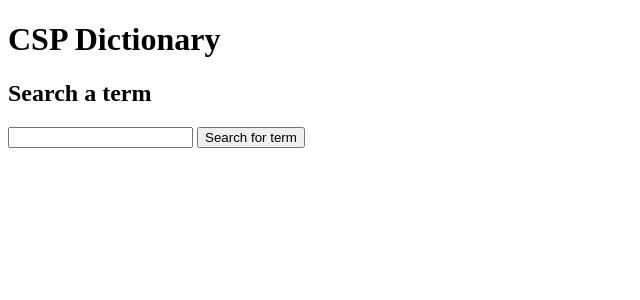
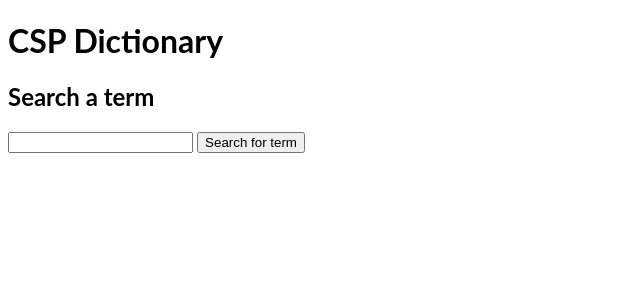
Before and after one commit to Villix-Main/CSP-Dictionary, a Flask app: page / in a window 1280 px wide. Shown: the top 300 px of the page, without its empty margins (0-640 px from the left). Run offline with Flask 2, Linux system fonts and the light colour scheme.

Commit message:
Added fonts
Added fonts to base.html and style.css files

```diff
--- a/src/static/css/main.css
+++ b/src/static/css/main.css
@@ -0,0 +1,4 @@
+body
+{
+    font-family: 'Lato', sans-serif;
+}
--- a/src/templates/base.html
+++ b/src/templates/base.html
@@ -4,6 +4,12 @@
         <meta charset="UTF-8">
         <meta http-equiv="X-UA-Compatible" content="IE=edge">
         <meta name="viewport" content="width=device-width, initial-scale=1.0">
+        <link rel="stylesheet" href="{{ url_for('static', filename='css/main.css') }}">
+
+        <link rel="preconnect" href="https://fonts.googleapis.com">
+        <link rel="preconnect" href="https://fonts.gstatic.com" crossorigin>
+        <link href="https://fonts.googleapis.com/css2?family=Poppins:ital,wght@0,300;0,400;0,500;0,600;0,700;0,800;1,600&display=swap" rel="stylesheet">
+
         {% block head %}{% endblock %}
     </head>
     <body>
```
